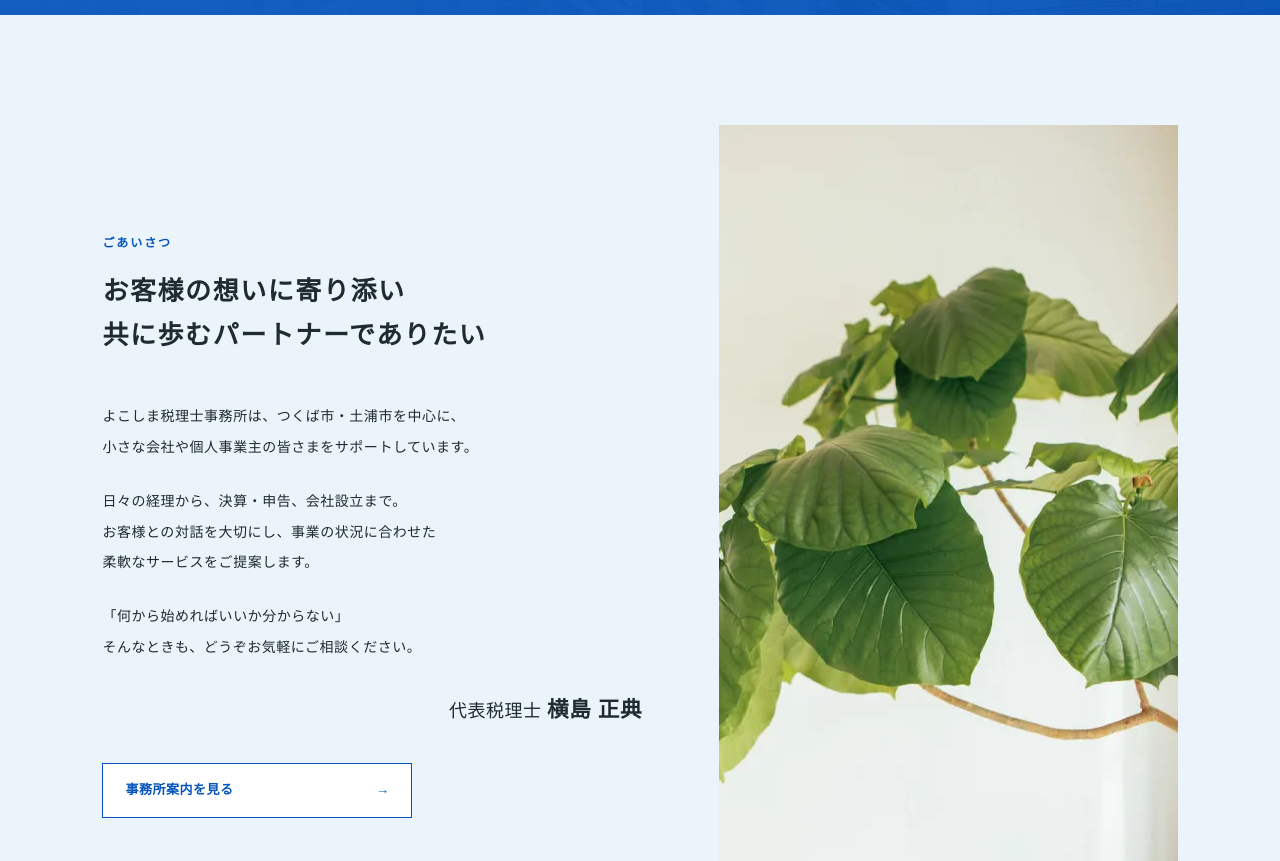
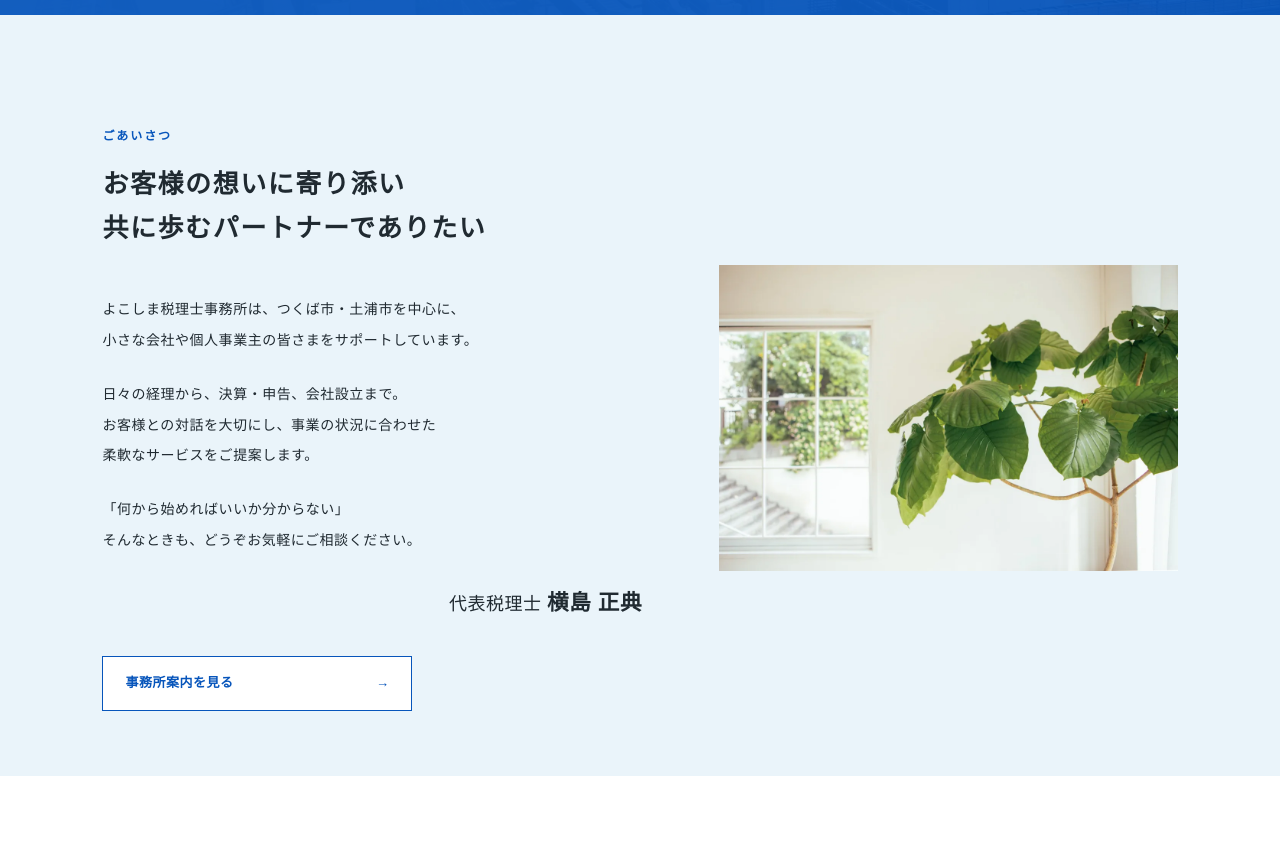
Before and after one commit to kkawashita-lab/yokoshima-tax-HP, a plain HTML site: page index.html in a window 1280 px wide. Shown: the part 785-1646 px from the top of the page. Drawn offline with Linux system fonts and the light colour scheme.

Commit message:
ご挨拶の写真を縦長に切り抜かず、元の横長比率のまま表示する
Co-Authored-By: Claude Opus 5.5 <noreply@anthropic.com>

```diff
--- a/style.css
+++ b/style.css
@@ -252,9 +252,9 @@ html:has(header#top:target){scroll-behavior:auto}
 
 #about .intro-bg{inset:0}
 #about .intro-grid{display:grid;grid-template-columns:minmax(0,1fr) minmax(0,.85fr);gap:clamp(40px,6vw,80px);align-items:center}
-#about .intro-photo img{width:100%;aspect-ratio:4/5;object-fit:cover;object-position:72% center}
+#about .intro-photo img{width:100%;height:auto}
 @media(max-width:950px){#about .intro-grid{grid-template-columns:minmax(0,1fr) minmax(0,.7fr);gap:35px}}
-@media(max-width:650px){#about .intro-grid{display:flex}#about .intro-photo img{aspect-ratio:3/2;object-position:center}}
+@media(max-width:650px){#about .intro-grid{display:flex}}
 #about .intro-signature{text-align:right;font-size:clamp(16px,2vw,18px)}
 #about .intro-signature strong{font-size:1.2em;font-weight:600}
 
```
